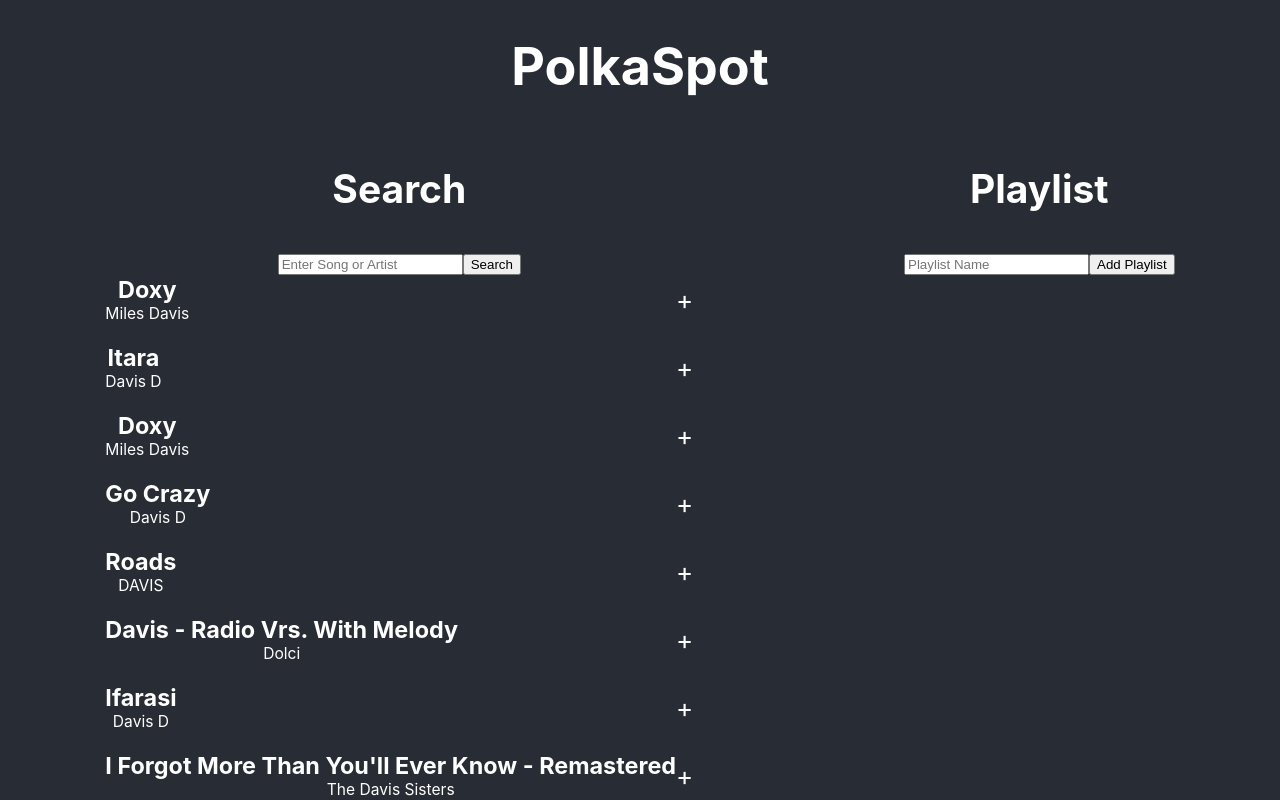
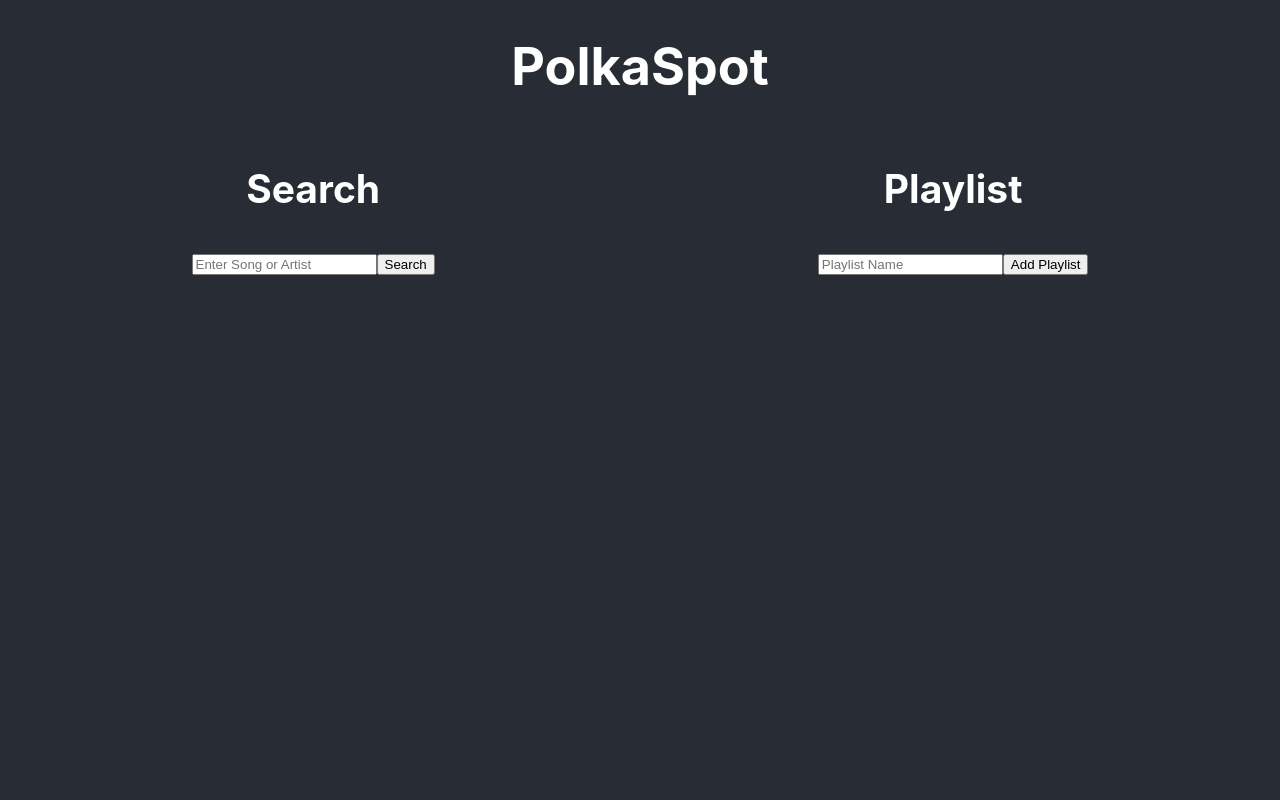
Before and after one commit to si-bond/polka-spot, a React (Create React App) app in the folder polka-spot/: page / in a window 1280 px wide. Shown: the top 800 px of the page. Built offline with nearby package versions, Linux system fonts and the light colour scheme.

Commit message:
update search

```diff
--- a/polka-spot/src/App.js
+++ b/polka-spot/src/App.js
@@ -1,6 +1,6 @@
-import React, {useState} from 'react'
+import React, {useState, useEffect} from 'react'
 import './App.css';
-import songData from './songData'
+//import songData from './songData'
 import SearchResults from './Components/SearchResults'
 import Playlist from './Components/Playlist'
 
@@ -10,14 +10,17 @@ const redirectUri = 'http://localhost:3000/callback/';
 
 function App() {
 
+  const [songData, setSongData] = useState("")
   const [playList, setPlaylist] = useState([])
   const [searchMode, setSearchMode] = useState(true)
   const [playlistMode, setPlaylistMode] = useState(true)
+  const [accessToken, setAccessToken] = useState("")
+  const [accessTokenExpire, setAccessTokenExpire] = useState("")
 
-  function addSongToPlaylist(name, artist, id){
-    const newPlaylistEntry = {name: name, artist: artist, id: id}
+  function addSongToPlaylist(name, artist, uri){
+    const newPlaylistEntry = {name: name, artist: artist, uri: uri}
     setPlaylist(prevPlaylist => {
-      if(prevPlaylist.some(track => track.id===id)){
+      if(prevPlaylist.some(track => track.id===uri)){
         return [...prevPlaylist]
       } else {
         return [newPlaylistEntry,...prevPlaylist]
@@ -26,57 +29,47 @@ function App() {
   }
 
 
-// const param = window.location.search
-// const urlParams = new URLSearchParams(param);
-//   console.log(urlParams.get('product'))
+  //Get params from url
+  useEffect(() => {
 
-  function removeSongFromPlaylist(id){
-    setPlaylist(prevPlaylist => prevPlaylist.filter(track => track.id!==id))
+    console.log("test")
+
+    const param = window.location.hash
+    const urlParams = new URLSearchParams(param);
+    setAccessToken(urlParams.get('#access_token'))
+    console.log(accessToken)
+  },[])
+
+
+  function removeSongFromPlaylist(uri){
+    setPlaylist(prevPlaylist => prevPlaylist.filter(track => track.uri!==uri))
   }
 
   async function getNewSearch(searchParameter){
     console.log(searchParameter)
+    let url = ""
 
-    let  url = 'https://accounts.spotify.com/authorize';
-    url += '?response_type=token';
-    url += '&client_id=' + clientId;
-    url += '&redirect_uri=' + redirectUri;
-    //Redirect to spotify login
-    window.location.href = url;
+    if(!accessToken){
+      url = 'https://accounts.spotify.com/authorize';
+      url += '?response_type=token';
+      url += '&client_id=' + clientId;
+      url += '&redirect_uri=' + redirectUri;
+      //Redirect to spotify login
+      window.location.href = url;
+    } else{
+      console.log("logged in")
+      url = `
+            https://api.spotify.com/v1/search?type=track&market=GB&q=
+            ${searchParameter}
+            &access_token=${accessToken}
+            `
 
+      const response = await fetch(url)
 
-
-
-    // const response = fetch(url, {
-    //     // headers: {
-    //     //   'Content-Type': 'application/x-www-form-urlencoded'
-    //     // },
-    //     redirect: 'follow',
-    //     method: 'GET',
-    //     mode: 'no-cors'
-    // })
-
-    //const json = await response.json()
-    //console.log(json)
-
-
-    //Get api token
-    // const url = 'https://accounts.spotify.com/api/token';
-    // const response = await fetch(url, {
-    //     method: 'POST',
-    //     headers: {
-    //         'Content-Type': 'application/x-www-form-urlencoded'
-    //     },
-    //     body: 'grant_type=client_credentials&client_id=' + clientId + '&client_secret=' + clientSecret,
-    //     json: true
-    // });
-    // if (response.ok) {
-    //     const jsonResponse = await response.json();
-    //     console.log(jsonResponse);
-    // } else {
-    //     console.log(response.statusText);
-    //     throw new Error(`Request failed! Status code: ${response.status} ${response.statusText}`);
-    // }
+      const json = await response.json()
+      console.log(json)
+      setSongData(json)
+    }
 
   }
 
@@ -108,7 +101,12 @@ function App() {
           <button id="playlist-button" onClick={handleModeChange}>Playlist</button>
         </div>
         <div className="container">
-          {searchMode&&<SearchResults songData={songData} addSongToPlaylist={addSongToPlaylist} getNewSearch={getNewSearch}/>}
+          {searchMode&&<SearchResults
+            songData={songData}
+            addSongToPlaylist={addSongToPlaylist}
+            getNewSearch={getNewSearch}
+            />
+          }
           {playlistMode&&<Playlist
                 playlistData={playList}
                 removeSongFromPlaylist={removeSongFromPlaylist}
--- a/polka-spot/src/Components/Playlist.js
+++ b/polka-spot/src/Components/Playlist.js
@@ -24,7 +24,7 @@ function Playlist({playlistData, removeSongFromPlaylist, addNewPlaylist}){
                 songName={track.name}
                 artist={track.artist}
                 key={track.id}
-                id={track.id}
+                uri={track.uri}
                 removeSongFromPlaylist={removeSongFromPlaylist}
             />
         )
--- a/polka-spot/src/Components/PlaylistTrack.js
+++ b/polka-spot/src/Components/PlaylistTrack.js
@@ -1,10 +1,10 @@
 import React from 'react'
 import './Track.css';
 
-function PlaylistTrack({songName, artist, id,removeSongFromPlaylist}){
+function PlaylistTrack({songName, artist, uri,removeSongFromPlaylist}){
 
     function handleClick(){
-        removeSongFromPlaylist(id)
+        removeSongFromPlaylist(uri)
     }
 
     return(
--- a/polka-spot/src/Components/SearchResults.js
+++ b/polka-spot/src/Components/SearchResults.js
@@ -5,24 +5,26 @@ import SearchBar from './SearchBar'
 function SearchResults({songData, addSongToPlaylist, getNewSearch}){
 
    // console.log(songData)
-
-    const songResults = songData.tracks.items.map(track => {
+   let songResults = []
+    if(songData){
+        songResults = songData.tracks.items.map(track => {
             return (
                 <Track
                     songName={track.name}
                     artist={track.artists[0].name}
                     key={track.id}
-                id={track.id}
+                    uri={track.uri}
                     addSongToPlaylist={addSongToPlaylist}
                 />
             )
         })
+    }
 
     return (
         <div className="search-results">
            <h2>Search</h2>
            <SearchBar getNewSearch={getNewSearch}/>
-           {songResults}
+           {songData&&songResults}
         </div>
     )
 }
--- a/polka-spot/src/Components/Track.js
+++ b/polka-spot/src/Components/Track.js
@@ -1,10 +1,10 @@
 import React from 'react'
 import './Track.css';
 
-function Track({songName, artist, id, addSongToPlaylist}){
+function Track({songName, artist, uri, addSongToPlaylist}){
 
     function handleClick(){
-        addSongToPlaylist(songName, artist, id)
+        addSongToPlaylist(songName, artist, uri)
     }
 
     return(
```
Lines whose indentation alone changed are shown as unchanged.
